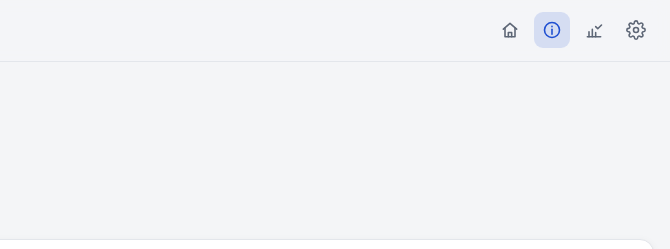
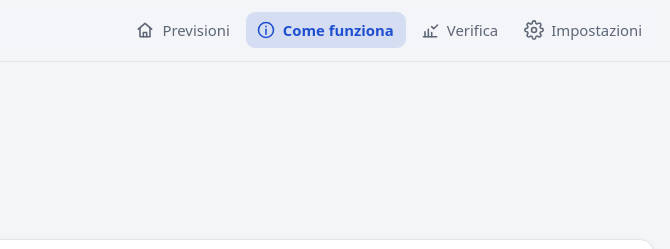
Before and after one commit to amelandri/meteofaenza, a plain HTML site: page info.html in a window 1280 px wide. Shown: the top 249 px of the page, 610-1280 px from the left. Drawn offline with Linux system fonts and the light colour scheme.

Commit message:
feat: unify navigation menu across all pages with icons and labels, improve layout for better usability feat: update service worker version to v181 and adjust caching strategy feat: enhance settings page with export/import functionality for settings and improve layout feat: remove refresh button and update loading state handling in app.js

```diff
--- a/css/style.css
+++ b/css/style.css
@@ -159,8 +159,6 @@ button { font: inherit; color: inherit; }
 .brand-sub { margin: 1px 0 0; font-size: .76rem; color: var(--muted); white-space: nowrap; overflow: hidden; text-overflow: ellipsis; }
 .topbar-actions { display: flex; align-items: center; gap: 6px; flex: none; }
 /* Menu di navigazione, uguale in tutte le pagine: la pagina attuale ha aria-current="page" */
-.topbar-nav { display: flex; align-items: center; gap: 6px; }
-.icon-btn[aria-current="page"], .icon-btn[aria-current="page"]:hover { color: var(--accent); background: color-mix(in srgb, var(--accent) 14%, transparent); }
 
 
 .icon-btn {
@@ -175,8 +173,19 @@ button { font: inherit; color: inherit; }
 .icon-btn:hover { background: var(--surface-2); color: var(--text); }
 .icon-btn:disabled { cursor: default; }
 .icon-btn svg { width: 20px; height: 20px; fill: none; stroke: currentColor; stroke-width: 1.9; stroke-linecap: round; stroke-linejoin: round; }
-.icon-btn.spinning svg { animation: spin .9s linear infinite; }
-@keyframes spin { to { transform: rotate(360deg); } }
+
+/* Menu di navigazione, uguale in tutte le pagine (la pagina attuale ha aria-current="page"):
+   da 900 px icona ed etichetta, sotto solo l'icona (etichetta nel title e in aria-label). */
+.topbar-nav { display: flex; align-items: center; gap: 4px; }
+.topbar-nav .icon-btn { text-decoration: none; }
+.topbar-nav .icon-btn[aria-current="page"],
+.topbar-nav .icon-btn[aria-current="page"]:hover { color: var(--accent); background: color-mix(in srgb, var(--accent) 14%, transparent); }
+.nav-label { display: none; }
+@media (min-width: 900px) {
+  .topbar-nav .icon-btn { width: auto; display: inline-flex; align-items: center; gap: 7px; padding: 0 12px 0 10px; font-size: .93rem; font-weight: 500; white-space: nowrap; }
+  .topbar-nav .icon-btn[aria-current="page"] { font-weight: 600; }
+  .nav-label { display: inline; }
+}
 
 .btn {
   display: inline-flex; align-items: center; justify-content: center; gap: 8px;
@@ -1373,10 +1382,6 @@ body.loading #forecast { opacity: .5; }
   .hourly tbody .mm, .hourly td.prob small { display: none; }
 }
 
-@media (prefers-reduced-motion: reduce) {
-  .icon-btn.spinning svg { animation: none; }
-}
-
 /* --- Fasce: layout affiancato --------------------------------------------------
    Quando la scheda del modello è abbastanza larga, ogni fascia mostra un'icona più
    grande con temperatura e pioggia impilate alla sua destra. Su schede strette
--- a/info.html
+++ b/info.html
@@ -27,15 +27,19 @@
         <nav class="topbar-nav" aria-label="Pagine">
           <a class="icon-btn" href="./" title="Previsioni" aria-label="Previsioni">
             <svg viewBox="0 0 24 24" aria-hidden="true"><path d="M4 11l8-7 8 7"/><path d="M6 9.5V20h12V9.5"/><path d="M10 20v-5h4v5"/></svg>
+            <span class="nav-label">Previsioni</span>
           </a>
           <a class="icon-btn" href="info.html" title="Come funziona" aria-label="Come funziona: modelli e probabilità" aria-current="page">
             <svg viewBox="0 0 24 24" aria-hidden="true"><circle cx="12" cy="12" r="9"/><path d="M12 11v6"/><path d="M12 7.5v.5"/></svg>
+            <span class="nav-label">Come funziona</span>
           </a>
           <a class="icon-btn" href="verify.html" title="Verifica delle previsioni" aria-label="Verifica delle previsioni">
             <svg viewBox="0 0 24 24" aria-hidden="true"><path d="M4 20h16"/><path d="M6 20v-6M10 20v-9M14 20v-5"/><path d="M14 8l2.5 2.5L21 6"/></svg>
+            <span class="nav-label">Verifica</span>
           </a>
           <a class="icon-btn" href="settings.html" title="Impostazioni" aria-label="Impostazioni">
             <svg viewBox="0 0 24 24" aria-hidden="true"><circle cx="12" cy="12" r="3"/><path d="M19.4 15a1.65 1.65 0 0 0 .33 1.82l.06.06a2 2 0 1 1-2.83 2.83l-.06-.06a1.65 1.65 0 0 0-1.82-.33 1.65 1.65 0 0 0-1 1.51V21a2 2 0 1 1-4 0v-.09A1.65 1.65 0 0 0 9 19.4a1.65 1.65 0 0 0-1.82.33l-.06.06a2 2 0 1 1-2.83-2.83l.06-.06A1.65 1.65 0 0 0 4.68 15a1.65 1.65 0 0 0-1.51-1H3a2 2 0 1 1 0-4h.09A1.65 1.65 0 0 0 4.6 9a1.65 1.65 0 0 0-.33-1.82l-.06-.06a2 2 0 1 1 2.83-2.83l.06.06A1.65 1.65 0 0 0 9 4.68a1.65 1.65 0 0 0 1-1.51V3a2 2 0 1 1 4 0v.09a1.65 1.65 0 0 0 1 1.51 1.65 1.65 0 0 0 1.82-.33l.06-.06a2 2 0 1 1 2.83 2.83l-.06.06A1.65 1.65 0 0 0 19.4 9a1.65 1.65 0 0 0 1.51 1H21a2 2 0 1 1 0 4h-.09a1.65 1.65 0 0 0-1.51 1z"/></svg>
+            <span class="nav-label">Impostazioni</span>
           </a>
         </nav>
       </div>
--- a/js/app.js
+++ b/js/app.js
@@ -193,9 +193,7 @@ async function load({ force = false } = {}) {
 
 function setLoading(on) {
   state.loading = on;
-  $('#refresh-btn').classList.toggle('spinning', on);
   if (state.data) renderHeader();
-  $('#refresh-btn').disabled = on;
   document.body.classList.toggle('loading', on && !state.data);
 }
 
@@ -1492,7 +1490,6 @@ function renderHourlyTable() {
 // --- Controlli -----------------------------------------------------------------------
 
 function bindControls() {
-  $('#refresh-btn').addEventListener('click', () => { load({ force: true }); loadStation(); });
   $('#retry-btn').addEventListener('click', () => load({ force: true }));
 
   const showTip = (e) => {
--- a/sw.js
+++ b/sw.js
@@ -3,7 +3,7 @@
 // tiene una copia nel localStorage per l'uso offline.
 // Ad ogni modifica dei file dell'app incrementare VERSION.
 
-const VERSION = 'v180';
+const VERSION = 'v181';
 const CACHE = `meteo-shell-${VERSION}`;
 
 const SHELL = [
```
Also changed, not shown: index.html (+4 -3 lines), settings.html (+4 -0 lines), verify.html (+4 -0 lines), 1 other file.
